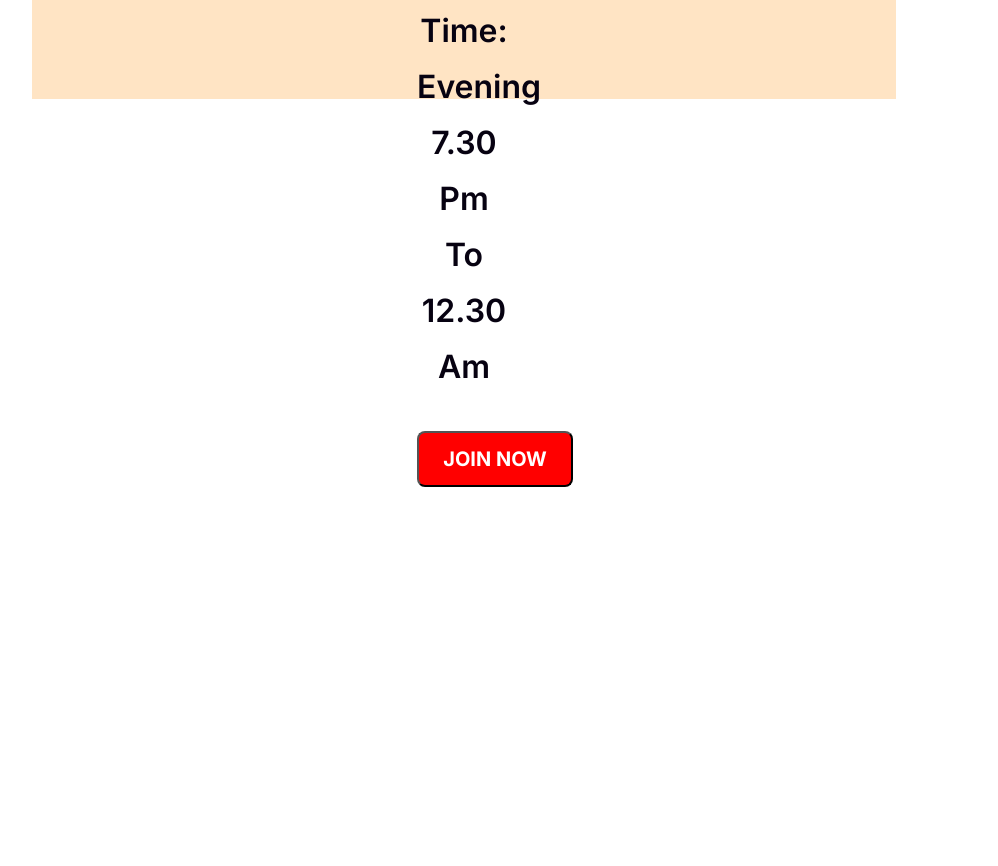
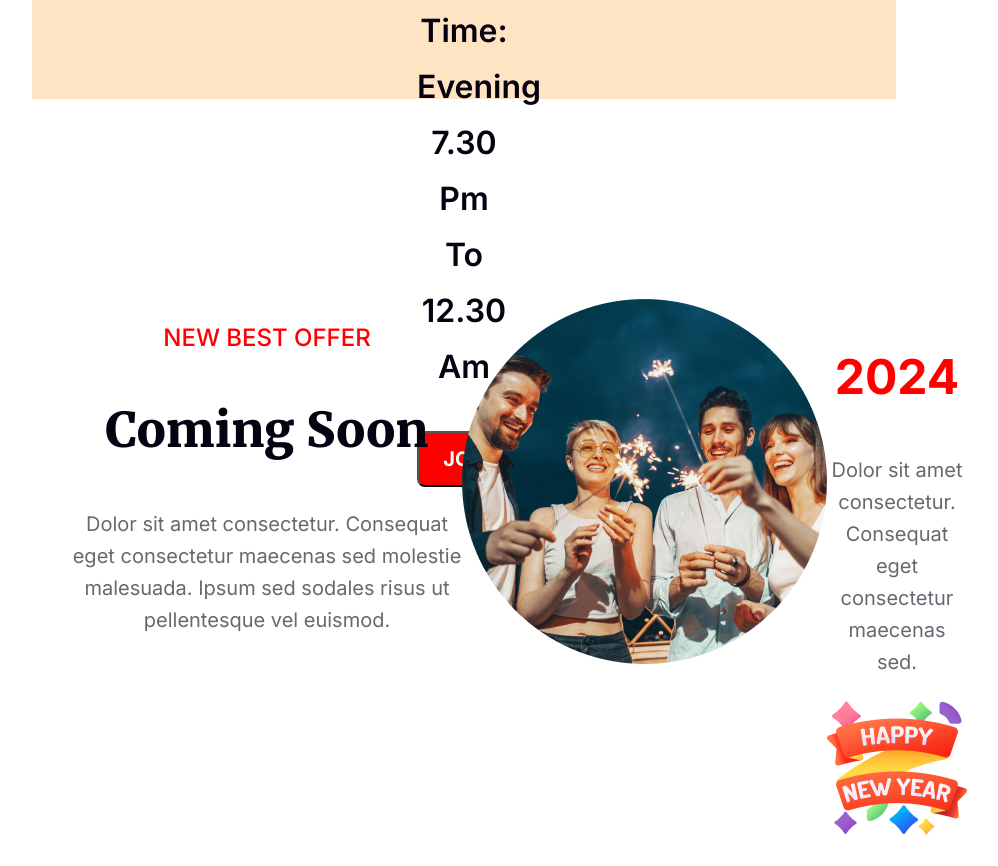
Before and after one commit to RaihanHabib1/my-new-website, a plain HTML site: page index.html in a window 1280 px wide. Shown: the part 4478-5344 px from the top of the page, without its empty margins (176-1174 px from the left). Before the commit the page ends 4965 px from the top, so only its background shows below. Drawn offline with Linux system fonts and the light colour scheme.

Commit message:
protfolio

```diff
--- a/index.html
+++ b/index.html
@@ -39,6 +39,23 @@
         <p>Time: Evening 7.30 pm to 12.30 am</p>
         <button class="jn">Join Now</button>
     </div>
+    <div class="section">
+        <div class="offer">
+            <p class="offer-a">NEW BEST OFFER</p>
+            <p class="offer-b">Coming Soon</p>
+            <p class="offer-c">Dolor sit amet consectetur. Consequat eget consectetur maecenas sed molestie malesuada. Ipsum sed sodales risus ut pellentesque vel euismod. </p>
+        </div>
+        <div class="img">
+            <img src="resources/Ellipse 1.png" alt="" class="img-a">
+            <img src="" alt="" class="img-a">
+            <img src="" alt="" class="img-a">
+        </div>
+        <div class="dolor">
+            <p class="dolor-1">2024</p>
+            <p class="dolor-2">Dolor sit amet consectetur. Consequat eget consectetur maecenas sed.</p>
+            <p class="dolor-3"><img src="resources/Group 96.png" alt=""></p>
+        </div>
+    </div>
     </main>
 </body>
 </html>
--- a/style.css
+++ b/style.css
@@ -119,5 +119,49 @@ width: 156px;
 height: 56px;
 border-radius: 8px;
 background-color: red;
-
 }
+.section{
+    margin: 0px 240px 0px;
+    text-align: center;
+    display: flex;
+}
+.offer{
+}
+.img{
+}
+.dolor{
+}
+.offer-a{
+    color: #F00;
+font-family: Inter;
+font-size: 24px;
+font-weight: 500;
+}
+.offer-b{
+    color: #070211;
+font-family: Merriweather;
+font-size: 48px;
+font-weight: 900;
+text-transform: capitalize;
+}
+.offer-c{
+    color: rgba(7, 2, 17, 0.60);
+font-family: Inter;
+font-size: 20px;
+font-weight: 400;
+line-height: 32px; /* 160% */
+width: 390px;
+}
+.dolor-1{
+    color: #F00;
+font-family: Inter;
+font-size: 48px;
+font-weight: 700;
+}
+.dolor-2{
+    color: rgba(7, 2, 17, 0.60);
+font-family: Inter;
+font-size: 20px;
+font-weight: 400;
+line-height: 32px; /* 160% */
+}
```
